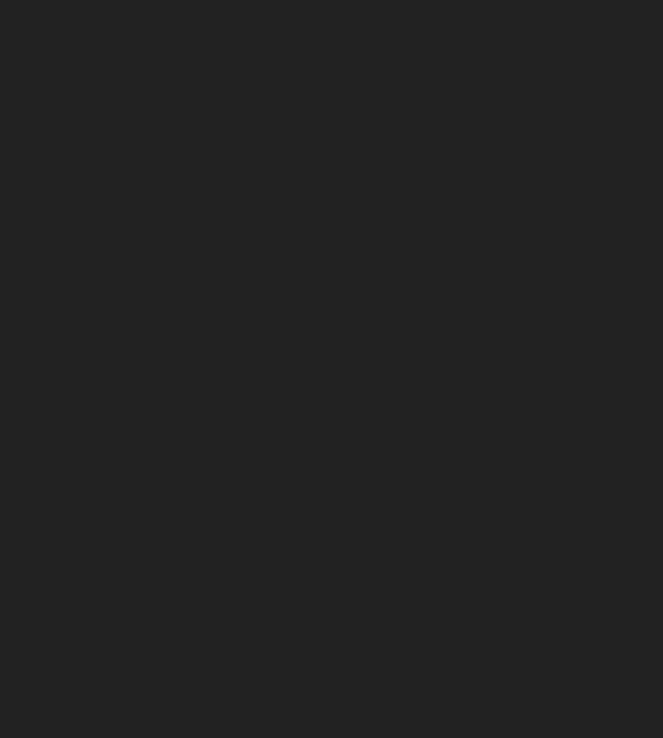
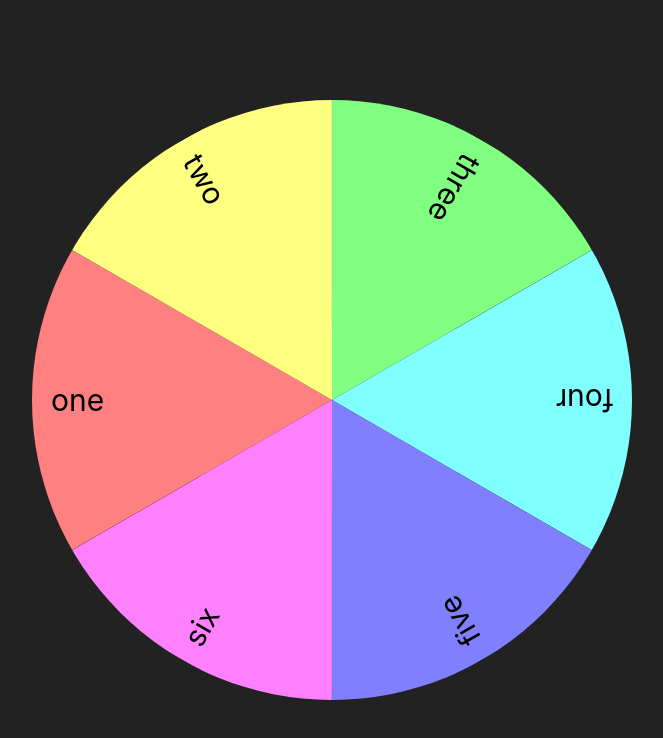
Before and after one commit to ShmigelskiyAndrey/fortune-wheel, a React (Create React App) app: page / in a window 1280 px wide. Shown: the top 738 px of the page, without its empty margins (308-971 px from the left). Built offline with nearby package versions, Linux system fonts and the light colour scheme.

Commit message:
updated elements generation

```diff
--- a/src/components/wheel.js
+++ b/src/components/wheel.js
@@ -1,29 +1,18 @@
 import styles from "./wheel.module.css"
 
 function Wheel() {
-  const arr = ["one", "two", "three", "four"]
+  const arr = ["one", "two", "three", "four", "five", "six"]
+  const quantity = arr.length
 
   const generateElems = ()=> {
-    const elem = arr.map((text)=>(<li className={styles.elem}>{text}</li>))
+    const elem = arr.map((elem, index)=>(<li className={styles.elem} style={{"--idx": index}} key={index}>{elem}</li>))
     return <ul className={styles.wheel}>{elem}</ul>
   }
 
+
     return (
-      <div className={styles.container}>
+      <div className={styles.container} style={{"--quantity": quantity}}>
         {generateElems()}
-
-        {/* <li className={styles.elem}>one</li>
-        <li className={styles.elem}>two</li>
-        <li className={styles.elem}>three</li>
-        <li className={styles.elem}>four</li>
-        <li className={styles.elem}>five</li>
-        <li className={styles.elem}>six</li>
-        <li className={styles.elem}>seven</li>
-        <li className={styles.elem}>eight</li>
-        <li className={styles.elem}>nine</li>
-        <li className={styles.elem}>ten</li>
-        <li className={styles.elem}>eleven</li>
-        <li className={styles.elem}>twelve</li> */}
       </div>
     );
 
--- a/src/components/wheel.module.css
+++ b/src/components/wheel.module.css
@@ -6,10 +6,9 @@
 }
 
 .wheel {
-    --items: 4;
     padding: 0;
     aspect-ratio: 1/1;
-    width: 100%;
+    width: 600px;
     height: auto;
     container-type: size;
     display: grid;
@@ -31,24 +30,9 @@
 }
 
 .elem {
-    &:nth-of-type(1) { --idx: 0; }
-    &:nth-of-type(2) { --idx: 1; }
-    &:nth-of-type(3) { --idx: 2; }
-    &:nth-of-type(4) { --idx: 3; }
-    &:nth-of-type(5) { --idx: 4; }
-    &:nth-of-type(6) { --idx: 5; }
-    &:nth-of-type(7) { --idx: 6; }
-    &:nth-of-type(8) { --idx: 7; }
-    &:nth-of-type(9) { --idx: 8; }
-    &:nth-of-type(10) { --idx: 9; }
-    &:nth-of-type(11) { --idx: 10; }
-    &:nth-of-type(12) { --idx: 11; }
-}
-
-.elem {
-    rotate: calc(360deg / var(--items) * var(--idx));
-    background: hsl(calc(360deg / var(--items) *
+    rotate: calc(360deg / var(--quantity) * var(--idx));
+    background: hsl(calc(360deg / var(--quantity) *
     calc(var(--idx))), 100%, 75%);
-    height: calc(2*50cqi*tan(179.9deg/var(--items)));
+    height: calc(2*50cqi*tan(179.9deg/var(--quantity)));
     clip-path: polygon(0% 0%, 100% 50%, 0% 100%);
 }
```
